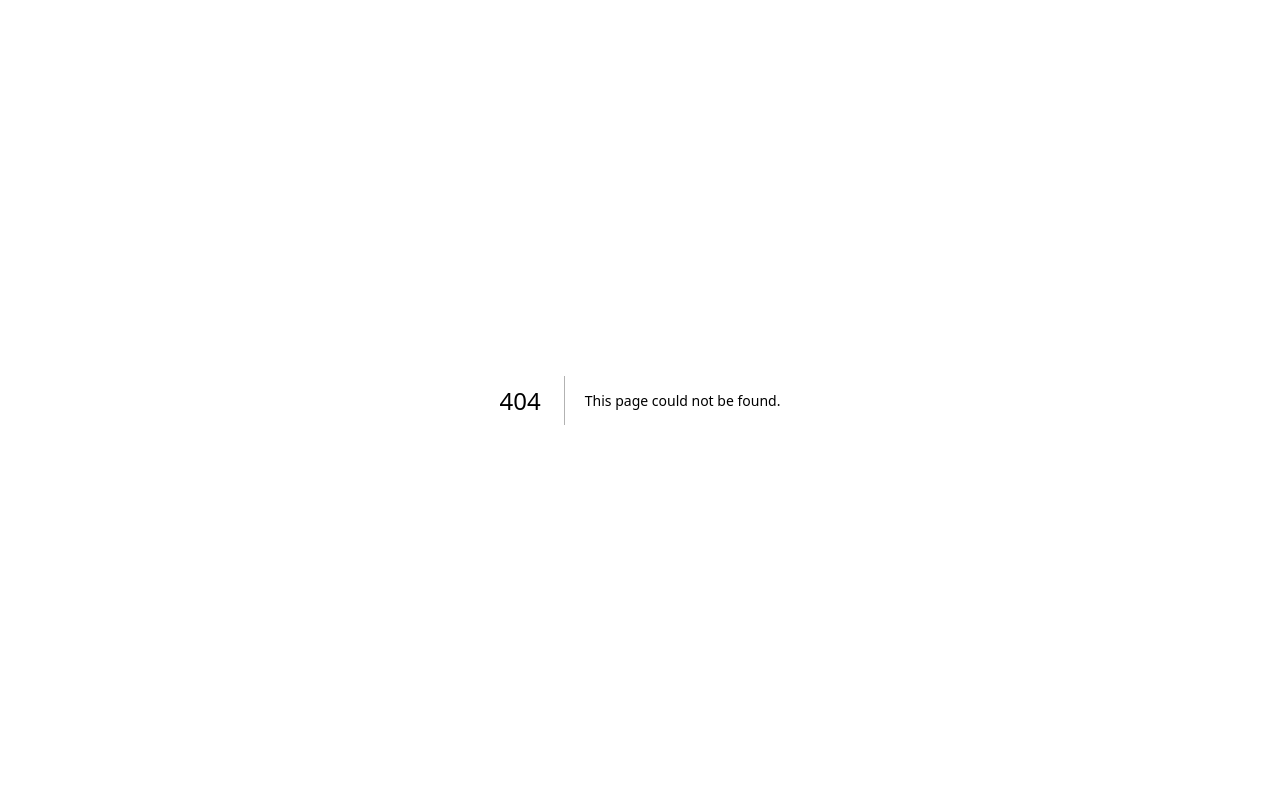
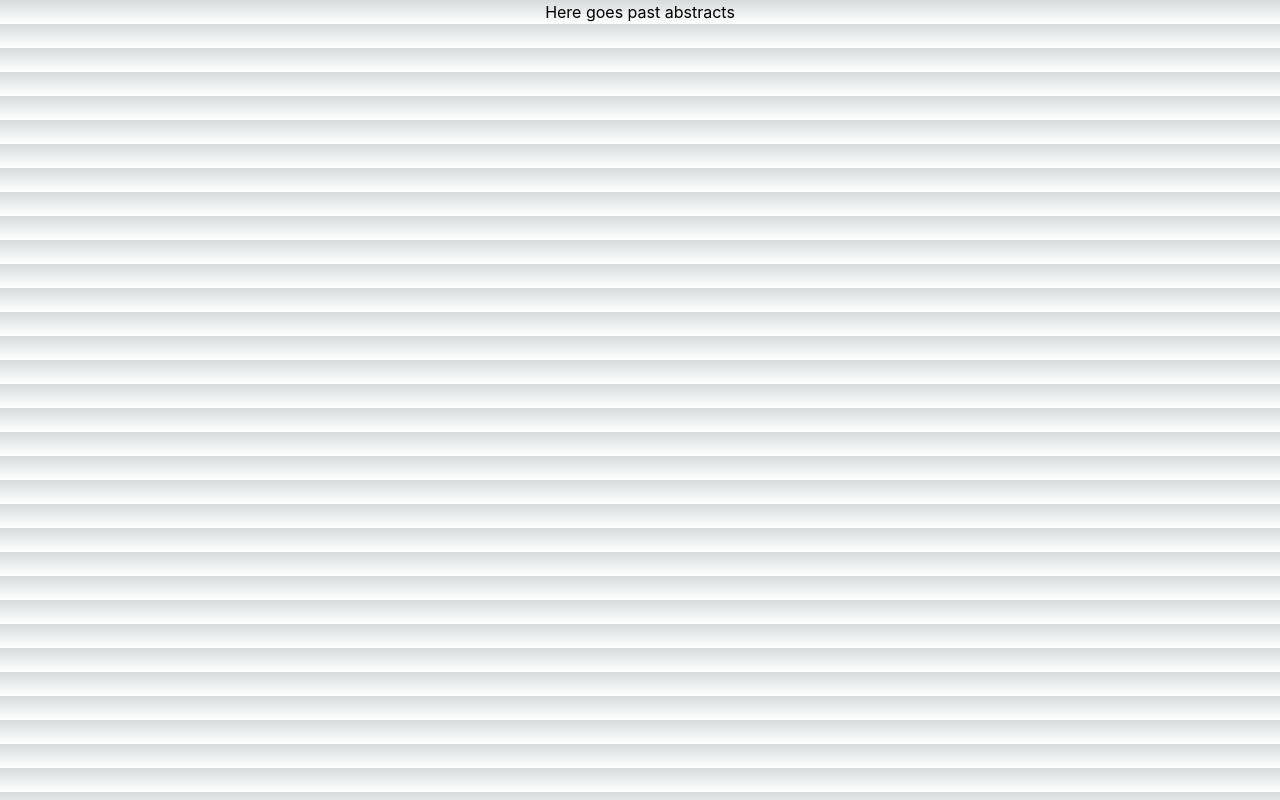
Before and after one commit to lakminagamage/ICITR_24_OW, a Next.js app: page /pastAbstracts in a window 1280 px wide. Before the commit this address had no page. Built offline with nearby package versions, Linux system fonts and the light colour scheme.

Commit message:
feat(main): added contacts and abstracts pages

```diff
--- /dev/null
+++ b/src/pages/contacts.jsx
@@ -0,0 +1,9 @@
+function contacts() {
+    return (
+        <div className="text-center">
+            contacts here
+        </div>
+    );
+}
+
+export default contacts;
--- /dev/null
+++ b/src/pages/pastAbstracts.jsx
@@ -0,0 +1,9 @@
+function pastAbstracts() {
+    return (
+        <div className="text-center">
+           Here goes past abstracts
+        </div>
+    );
+}
+
+export default pastAbstracts;
```
